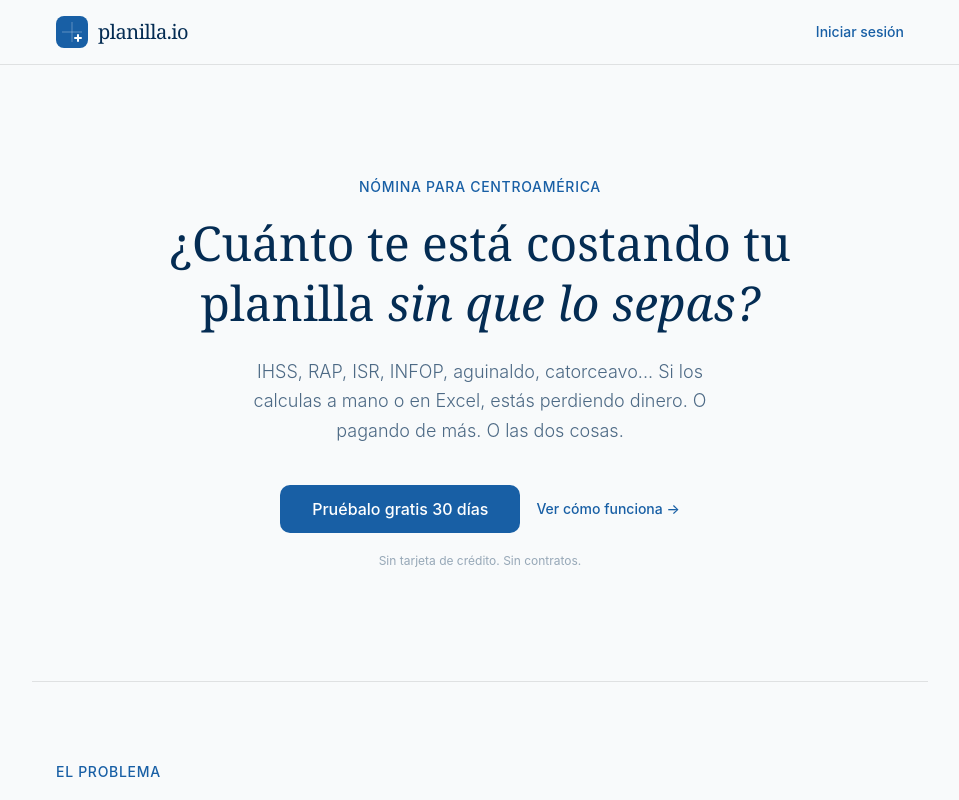
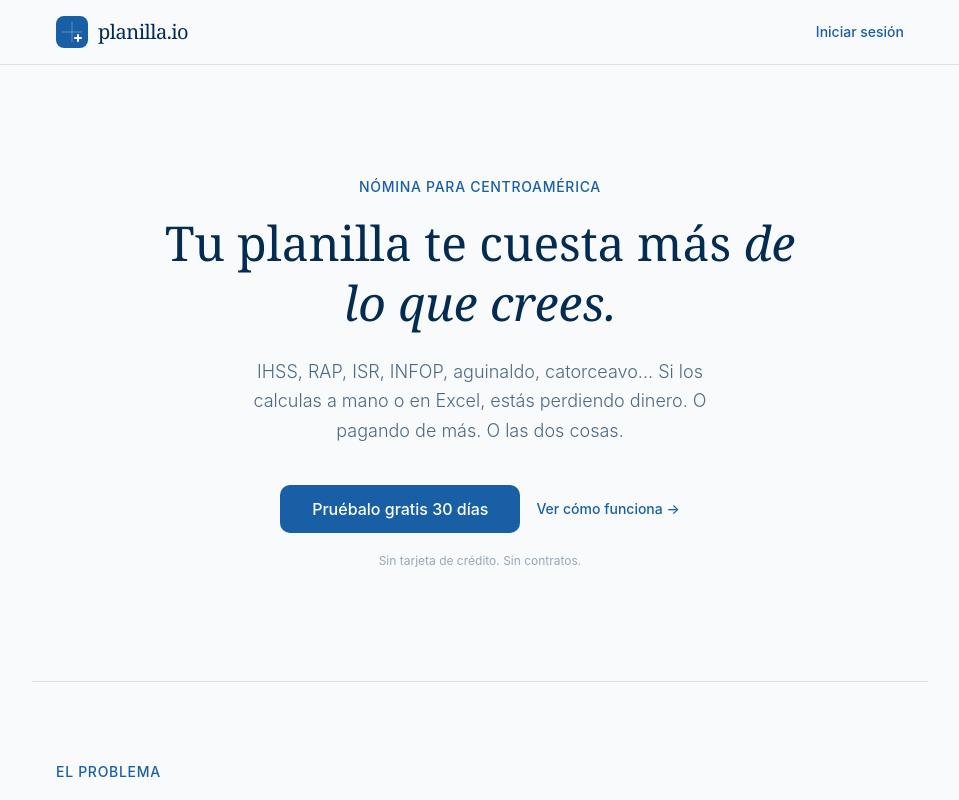
Before and after one commit to ajgvalex/Test, a Next.js app: page / in a window 1280 px wide. Shown: the top 800 px of the page, without its empty margins (160-1119 px from the left). Built offline with nearby package versions, Linux system fonts and the light colour scheme; no server answers.

Commit message:
Simplify hero headline — clearer, no ambiguity
https://claude.ai/code/session_01Hye2B6vztb7dLNnTbdU12C

```diff
--- a/components/landing/hero.tsx
+++ b/components/landing/hero.tsx
@@ -9,9 +9,9 @@ export function Hero() {
         </p>
 
         <h1 className="font-serif text-3xl leading-tight text-landing-noche md:text-5xl md:leading-tight">
-          ¿Cuánto te está costando tu planilla{" "}
+          Tu planilla te cuesta más{" "}
           <em className="not-italic" style={{ fontStyle: "italic" }}>
-            sin que lo sepas?
+            de lo que crees.
           </em>
         </h1>
 
```
